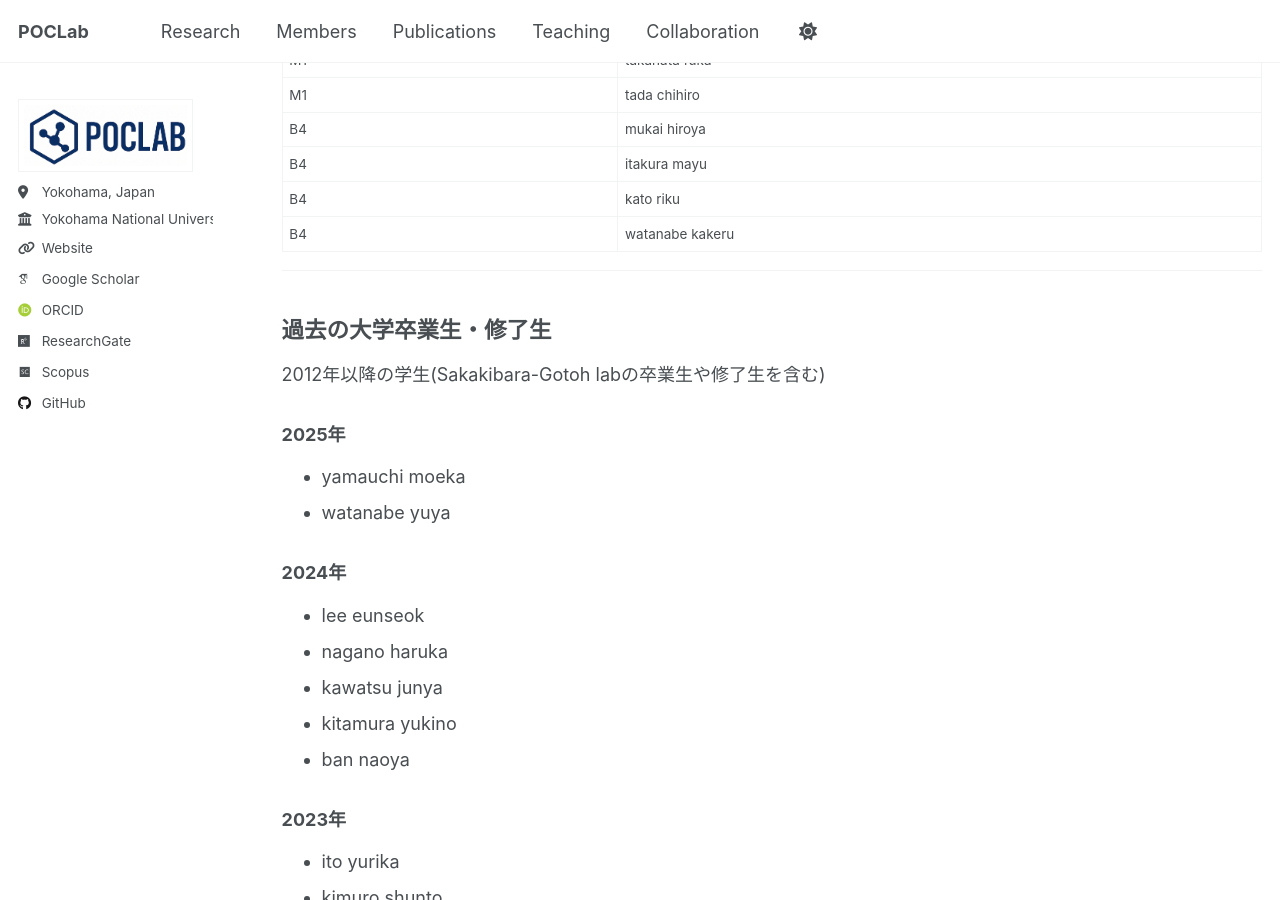
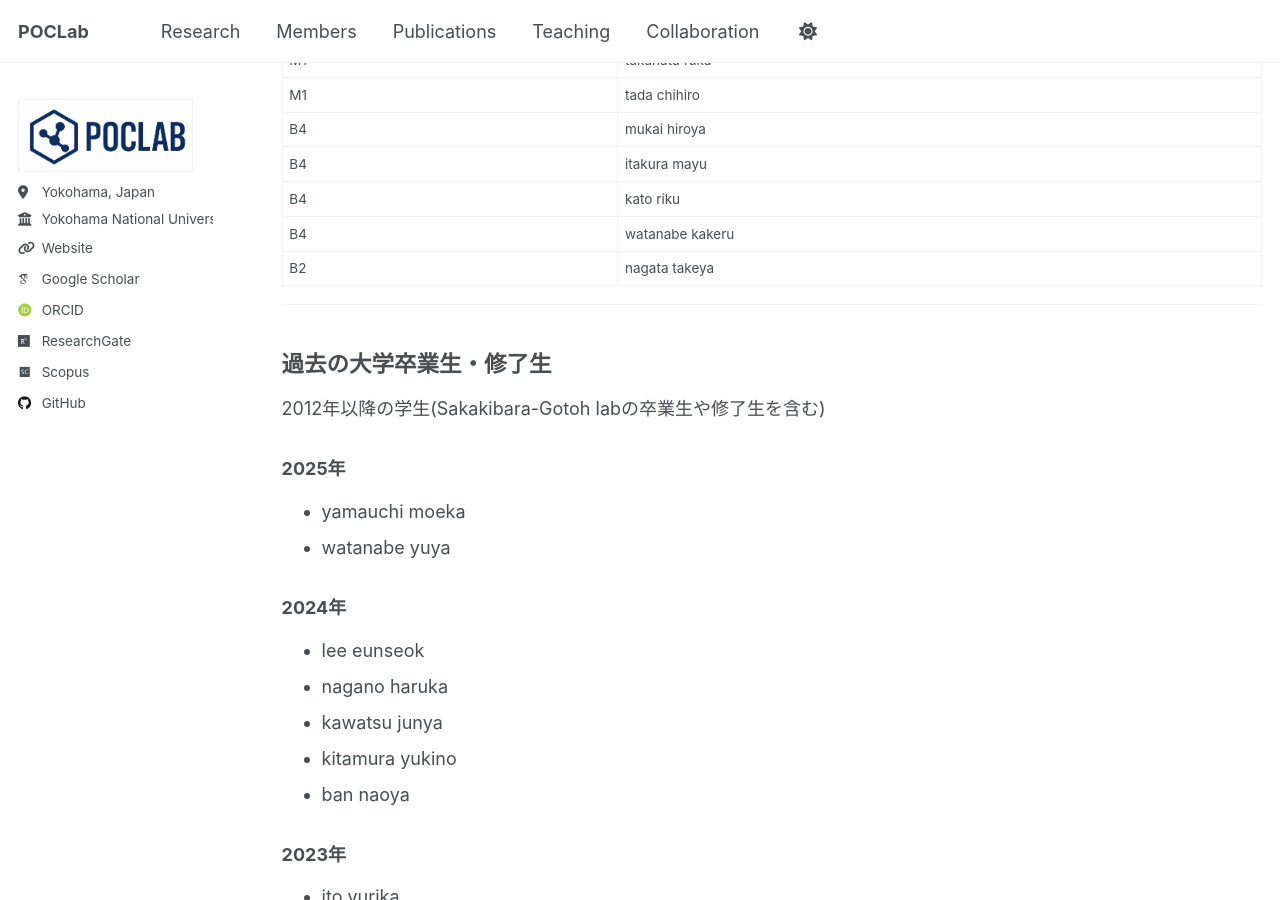
Before and after one commit to poclab-web/homepage, a Jekyll site: the page built from _pages/members.md, in a window 1280 px wide and 900 px high, scrolled down 481 px. Built offline with Jekyll 4.4.1, drawn with Linux system fonts in a browser that asks for light colours; some web fonts are replaced; a script that is not in the unit is left out.

Commit message:
add nagata

```diff
--- a/_pages/members.md
+++ b/_pages/members.md
@@ -23,6 +23,7 @@ author_profile: true
 | B4 | itakura mayu |
 | B4 | kato riku |
 | B4 | watanabe kakeru |
+| B2 | nagata takeya |
 
 ---
 
```
